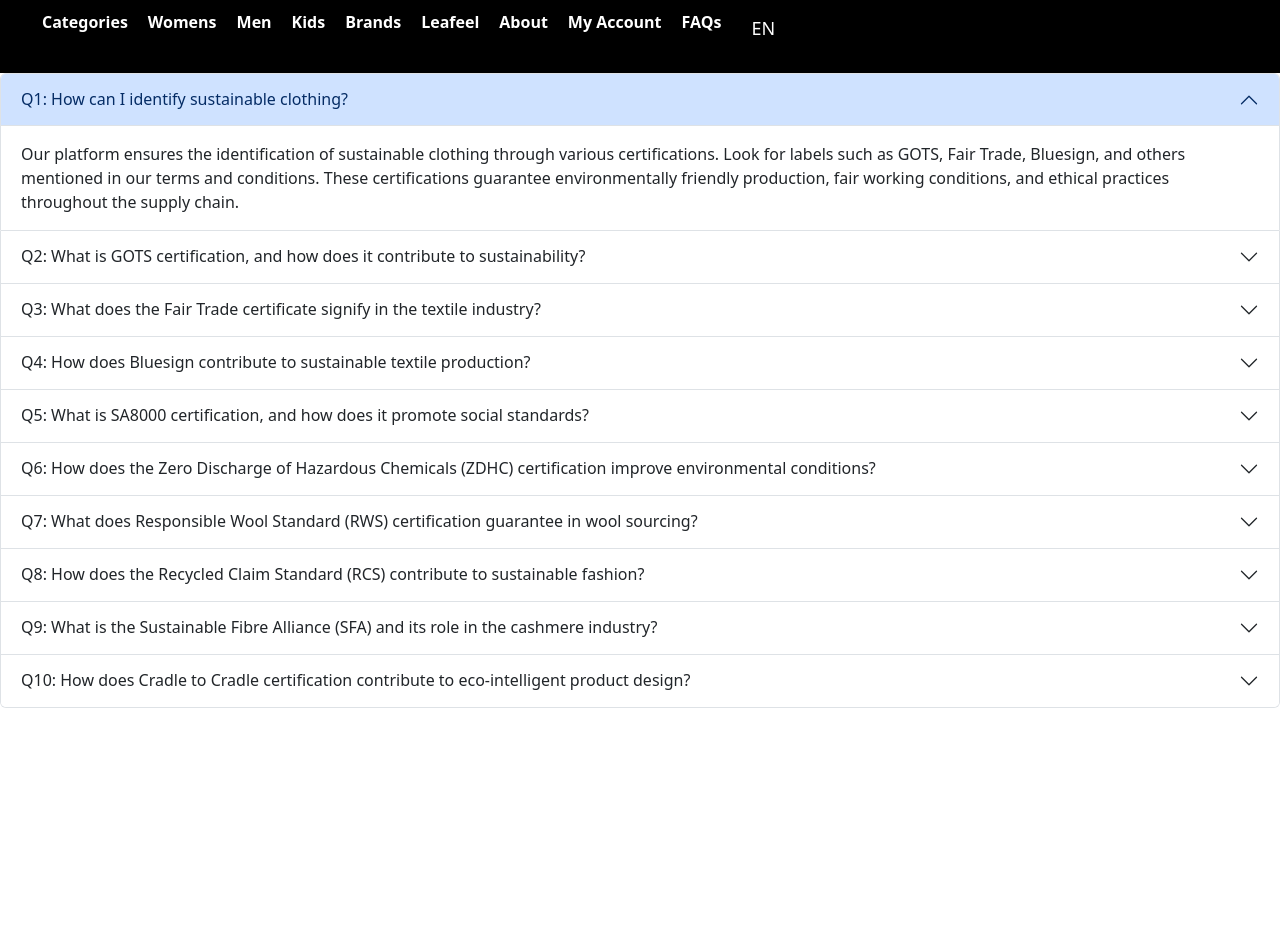
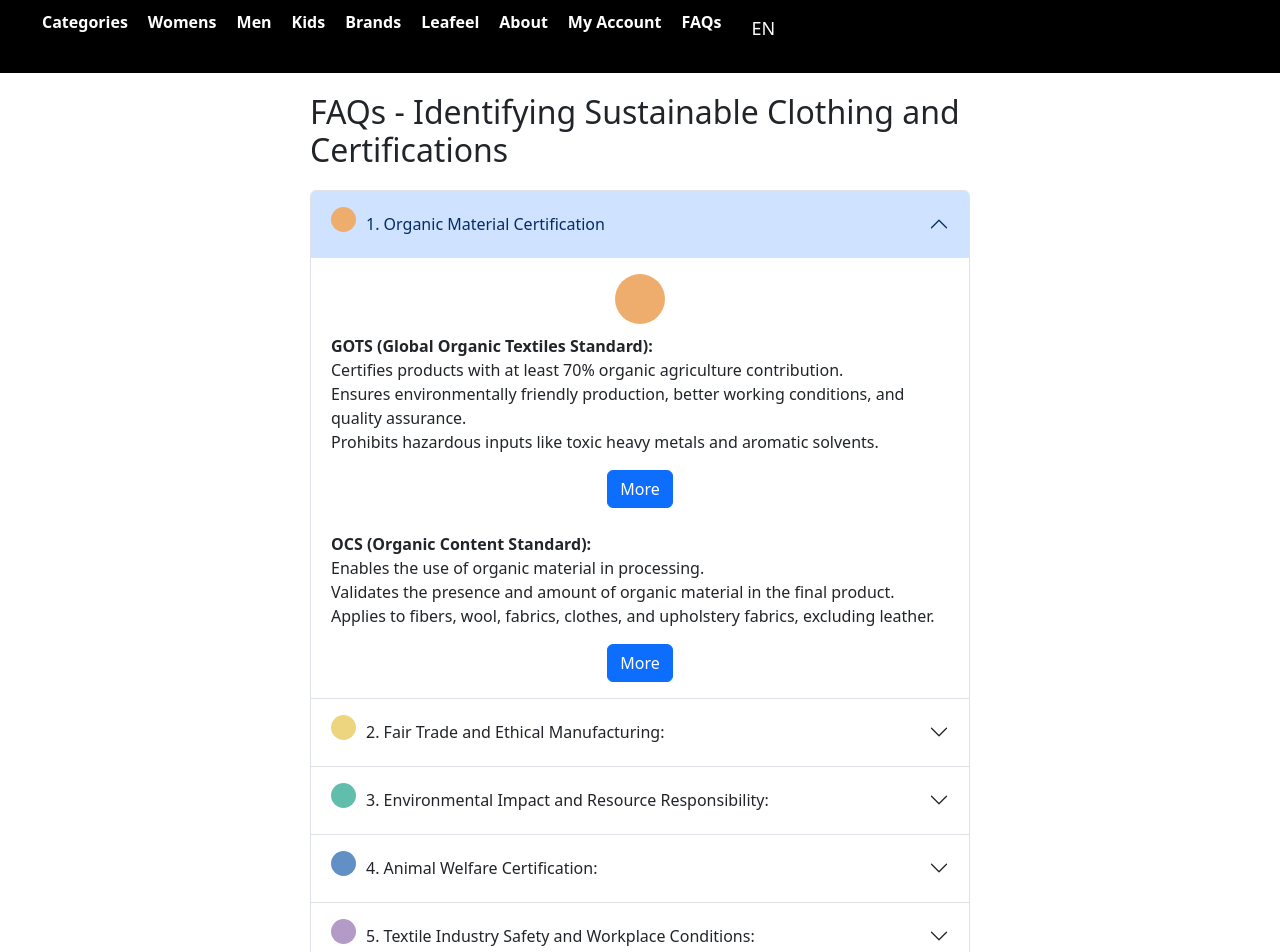
Before and after one commit to gustavohspm/tdw-group-3, a React (Create React App) app: page /FAQs in a window 1280 px wide. Shown: the top 952 px of the page. Before the commit the page ends 800 px from the top, so only its background shows below. Built offline with nearby package versions, Linux system fonts and the light colour scheme.

Commit message:
I have revised the FAQ page. Previously, it featured a simple accordion with older questions designed in Figma. These questions were outdated. I have since updated them with current inquiries and added associated colors.

```diff
--- /dev/null
+++ b/src/components/FAQs.css
@@ -0,0 +1,5 @@
+.accordion-container {
+  max-width: 700px;
+  margin: auto;
+  padding: 20px;
+}
--- a/src/components/FAQs.js
+++ b/src/components/FAQs.js
@@ -1,76 +1,243 @@
-import React from 'react';
+import React, { useState } from 'react';
+import 'bootstrap/dist/css/bootstrap.min.css';
 import Accordion from 'react-bootstrap/Accordion';
 import NavBar from '../globalComponents/NavBar';
+import './FAQs.css';
 
 function FAQs() {
+  const circleStyle1 = {
+    height: '50px',
+    width: '50px',
+    backgroundColor: '#EEAD6D',
+    borderRadius: '50%',
+    display: 'block',
+    marginLeft: 'auto',
+    marginRight: 'auto',
+    marginBottom: '10px',
+  };
+
+  const circleStyle2 = {
+    height: '50px',
+    width: '50px',
+    backgroundColor: '#EDD57F',
+    borderRadius: '50%',
+    display: 'block',
+    marginLeft: 'auto',
+    marginRight: 'auto',
+    marginBottom: '10px',
+  };
+
+  const circleStyle3 = {
+    height: '50px',
+    width: '50px',
+    backgroundColor: '#61BEAD',
+    borderRadius: '50%',
+    display: 'block',
+    marginLeft: 'auto',
+    marginRight: 'auto',
+    marginBottom: '10px',
+  };
+
+  const circleStyle4 = {
+    height: '50px',
+    width: '50px',
+    backgroundColor: '#628FC5',
+    borderRadius: '50%',
+    display: 'block',
+    marginLeft: 'auto',
+    marginRight: 'auto',
+    marginBottom: '10px',
+  };
+
+  const circleStyle5 = {
+    height: '50px',
+    width: '50px',
+    backgroundColor: '#B39AC7',
+    borderRadius: '50%',
+    display: 'block',
+    marginLeft: 'auto',
+    marginRight: 'auto',
+    marginBottom: '10px',
+  };
+
+  const [openItem, setOpenItem] = useState(null);
+
+  const toggleItem = (eventKey) => {
+    setOpenItem(openItem === eventKey ? null : eventKey);
+  };
+
   return (
     <div>
       <NavBar />
-      <Accordion defaultActiveKey="1">
+      <div className="accordion-container">
+      <h2 style={{ textAlign: 'left', marginBottom: '20px' }}>FAQs - Identifying Sustainable Clothing and Certifications</h2>
+        <Accordion defaultActiveKey="1" onSelect={toggleItem}>
         <Accordion.Item eventKey="1">
-        <Accordion.Header>Q1: How can I identify sustainable clothing?</Accordion.Header>
+        <Accordion.Header>
+          <div style={{ display: 'flex', alignItems: 'center' }}>
+            {openItem !== "1" && (
+                <span style={{ ...circleStyle1, height: '25px', width: '25px', flexShrink: 0 }}></span>
+            )}
+            <div style={{ textAlign: 'left', marginLeft: '10px' }}>
+              1. Organic Material Certification
+            </div>
+          </div>
+        </Accordion.Header>
+
         <Accordion.Body>
-        Our platform ensures the identification of sustainable clothing through various certifications. Look for labels such as GOTS, Fair Trade, Bluesign, and others mentioned in our terms and conditions. These certifications guarantee environmentally friendly production, fair working conditions, and ethical practices throughout the supply chain.
+          <div style={{ textAlign: 'Left' }}>
+            <span style={circleStyle1}></span>
+            <div>
+              <p><strong>GOTS (Global Organic Textiles Standard):</strong><br />
+                Certifies products with at least 70% organic agriculture contribution.<br />
+                Ensures environmentally friendly production, better working conditions, and quality assurance.<br />
+                Prohibits hazardous inputs like toxic heavy metals and aromatic solvents.</p>
+                <div className="d-flex justify-content-center">
+                  <a href="https://global-standard.org/" target="_blank" rel="noopener noreferrer" className="btn btn-primary">More</a>
+                  </div>
+                  <br />
+              <p><strong>OCS (Organic Content Standard):</strong><br />
+                Enables the use of organic material in processing.<br />
+                Validates the presence and amount of organic material in the final product.<br />
+                Applies to fibers, wool, fabrics, clothes, and upholstery fabrics, excluding leather.</p>
+                <div className="d-flex justify-content-center">
+                  <a href="https://textileexchange.org/organic-content-standard/" target="_blank" rel="noopener noreferrer" className="btn btn-primary">More</a>
+                </div>
+            </div>
+          </div>
+        </Accordion.Body>
+
+        </Accordion.Item>
+        <Accordion.Item eventKey="2">
+          <Accordion.Header>
+            <div style={{ display: 'flex', alignItems: 'center' }}>
+              {openItem !== "2" && (
+                  <span style={{ ...circleStyle2, height: '25px', width: '25px', flexShrink: 0 }}></span>
+              )}
+              <div style={{ textAlign: 'left', marginLeft: '10px' }}>
+                2. Fair Trade and Ethical Manufacturing:
+              </div>
+            </div>
+          </Accordion.Header>
+          <Accordion.Body>
+          <div style={{ textAlign: 'Left' }}>
+            <span style={circleStyle2}></span>
+            <div>
+              <p><strong>Fair Trade Textile Standard:</strong><br />
+                Facilitates sustainable and equitable trade relationships.<br />
+                Applicable for end products exported from developing to developed countries.<br />
+                Ensures fair-trade cotton usage and safe working conditions in the supply chain.</p>
+                <div className="d-flex justify-content-center">
+                  <a href="https://www.fairtrade.net/standard/textile" target="_blank" rel="noopener noreferrer" className="btn btn-primary">More</a>
+                  </div>
+                  <br />
+              <p><strong>WRAP (Worldwide Responsible Apparel Production):</strong><br />
+                Independent certification fostering safe, lawful, humane, and ethical manufacturing.<br />
+                Demonstrates a commitment to social and ethical standards.</p>
+                <div className="d-flex justify-content-center">
+                  <a href="https://wrapcompliance.org/en/" target="_blank" rel="noopener noreferrer" className="btn btn-primary">More</a>
+                </div>
+            </div>
+          </div>
           </Accordion.Body>
         </Accordion.Item>
-      <Accordion.Item eventKey="2">
-        <Accordion.Header>Q2: What is GOTS certification, and how does it contribute to sustainability?</Accordion.Header>
+
+        <Accordion.Item eventKey="3">
+          <Accordion.Header>
+          <div style={{ display: 'flex', alignItems: 'center' }}>
+            {openItem !== "3" && (
+                <span style={{ ...circleStyle3, height: '25px', width: '25px', flexShrink: 0 }}></span>
+            )}
+              <div style={{ textAlign: 'left', marginLeft: '10px' }}>
+                3. Environmental Impact and Resource Responsibility:
+              </div>
+          </div>
+            </Accordion.Header>
           <Accordion.Body>
-        The Global Organic Textile Standard (GOTS) certification ensures that textile products have a minimum of 70% organic agriculture contribution. It guarantees environmentally friendly production, better working conditions, and the prohibition of hazardous inputs such as toxic heavy metals and aromatic solvents.
+          <div style={{ textAlign: 'Left' }}>
+            <span style={circleStyle3}></span>
+            <div>
+              <p><strong>Bluesign:</strong><br />
+                Emphasizes responsible resource use and minimal impact on people and the environment.<br />
+                Certifies stringent consumer safety requirements and promotes an ideal production process.</p>
+                <div className="d-flex justify-content-center">
+                  <a href="https://www.bluesign.com/en/" target="_blank" rel="noopener noreferrer" className="btn btn-primary">More</a>
+                  </div>
+                  <br />
+              <p><strong>SFA (Sustainable Fibre Alliance):</strong><br />
+                Tackles sustainability challenges in cashmere production.<br />
+                Focuses on the safety and welfare of goats and herders.<br />
+                Developed as the world's first holistic sustainability cashmere standard.</p>
+                <div className="d-flex justify-content-center">
+                  <a href="https://sustainablefibre.org/" target="_blank" rel="noopener noreferrer" className="btn btn-primary">More</a>
+                </div>
+            </div>
+          </div>
           </Accordion.Body>
         </Accordion.Item>
-      <Accordion.Item eventKey="3">
-        <Accordion.Header>Q3: What does the Fair Trade certificate signify in the textile industry?</Accordion.Header>
+
+        <Accordion.Item eventKey="4">
+          <Accordion.Header>
+          <div style={{ display: 'flex', alignItems: 'center' }}>
+            {openItem !== "4" && (
+                <span style={{ ...circleStyle4, height: '25px', width: '25px', flexShrink: 0 }}></span>
+            )}
+              <div style={{ textAlign: 'left', marginLeft: '10px' }}>
+                4. Animal Welfare Certification:
+              </div>
+          </div>
+            </Accordion.Header>
           <Accordion.Body>
-        The Fair Trade certificate, issued by the World Fair Trade Organisation, ensures sustainable and equitable trade relationships. It focuses on fair working conditions, primarily using fair-trade cotton, and applies to end products exported from developing to developed countries.
+          <div style={{ textAlign: 'Left' }}>
+            <span style={circleStyle4}></span>
+            <div>
+              <p><strong>RWS (Responsible Wool Standard):</strong><br />
+                Ensures the proper treatment of sheep and maintains the quality of grazing land.<br />
+                Provides verification of farm-level practices, allowing brands to claim sustainable wool sourcing.</p>
+                <div className="d-flex justify-content-center">
+                  <a href="https://textileexchange.org/responsible-wool-standard/" target="_blank" rel="noopener noreferrer" className="btn btn-primary">More</a>
+                  </div>
+                  <br />
+              <p><strong>RDS (Responsible Down Standard):</strong><br />
+                Ensures animal welfare in down and feather products.<br />
+                Examines various animal products to guarantee their welfare.</p>
+                <div className="d-flex justify-content-center">
+                  <a href="https://textileexchange.org/responsible-down-standard/" target="_blank" rel="noopener noreferrer" className="btn btn-primary">More</a>
+                </div>
+            </div>
+          </div>
           </Accordion.Body>
         </Accordion.Item>
-      <Accordion.Item eventKey="4">
-        <Accordion.Header>Q4: How does Bluesign contribute to sustainable textile production?</Accordion.Header>
+
+        <Accordion.Item eventKey="5">
+          <Accordion.Header>
+          <div style={{ display: 'flex', alignItems: 'center' }}>
+            {openItem !== "5" && (
+                <span style={{ ...circleStyle5, height: '25px', width: '25px', flexShrink: 0 }}></span>
+            )}
+              <div style={{ textAlign: 'left', marginLeft: '10px' }}>
+                5. Textile Industry Safety and Workplace Conditions:
+              </div>
+          </div>
+          </Accordion.Header>
           <Accordion.Body>
-        Bluesign certification emphasizes the responsible use of resources and minimal impact on people and the environment. It combines consumer safety, water and air emissions, and occupational health, ensuring the final textile product meets stringent consumer safety requirements worldwide.
-        </Accordion.Body>
-      </Accordion.Item>
-      <Accordion.Item eventKey="5">
-        <Accordion.Header>Q5: What is SA8000 certification, and how does it promote social standards?</Accordion.Header>
-        <Accordion.Body>
-        SA8000 is a leading social certification program ensuring a fair and decent environment for workers. It checks for criteria such as child labor, health, and safety, freedom of association, and right to collective bargaining, promoting the highest social standards.
-        </Accordion.Body>
-      </Accordion.Item>
-      <Accordion.Item eventKey="6">
-        <Accordion.Header>Q6: How does the Zero Discharge of Hazardous Chemicals (ZDHC) certification improve environmental conditions?</Accordion.Header>
-        <Accordion.Body>
-        ZDHC aims to treat toxic substances in the textile, leather, and footwear value chain, assuring safer health conditions. It involves signatory brands, value chain affiliates, and associates to improve the environment and people’s wellbeing.
-        </Accordion.Body>
-      </Accordion.Item>
-      <Accordion.Item eventKey="7">
-        <Accordion.Header>Q7: What does Responsible Wool Standard (RWS) certification guarantee in wool sourcing?</Accordion.Header>
-        <Accordion.Body>
-        RWS focuses on proper treatment of sheep and maintaining the quality of land they graze on. It provides verification of practices at the farm level, ensuring the best quality of wool following global standards.
-        </Accordion.Body>
-      </Accordion.Item>
-      <Accordion.Item eventKey="8">
-        <Accordion.Header>Q8: How does the Recycled Claim Standard (RCS) contribute to sustainable fashion?</Accordion.Header>
-        <Accordion.Body>
-        RCS is a chain of custody standard tracking recycled raw materials in the supply chain. It ensures minimal wastage in processing stages and checks for the presence and amount of recycled material in the final product.
-        </Accordion.Body>
-      </Accordion.Item>
-      <Accordion.Item eventKey="9">
-        <Accordion.Header>Q9: What is the Sustainable Fibre Alliance (SFA) and its role in the cashmere industry?</Accordion.Header>
-        <Accordion.Body>
-        SFA's Sustainable Cashmere Standard tackles sustainability challenges in cashmere production, focusing on the safety and welfare of goats and herders. It is the world’s first holistic sustainability cashmere standard.
-        </Accordion.Body>
-      </Accordion.Item>
-      <Accordion.Item eventKey="10">
-        <Accordion.Header>Q10: How does Cradle to Cradle certification contribute to eco-intelligent product design?</Accordion.Header>
-        <Accordion.Body>
-        Cradle to Cradle certification is a multi-attribute label showcasing efforts in eco-intelligent product design. It focuses on eco-friendly and recyclable materials, efficient use of water and energy, making it applicable from raw materials to finished products.
-        For more details on certifications and sustainable practices, refer to our terms and conditions and the provided references.
+          <div style={{ textAlign: 'Left' }}>
+            <span style={circleStyle5}></span>
+            <div>
+              <p><strong>FWF (Fair Wear Foundation):</strong><br />
+                Works for safer working conditions and sustainable workplace improvements.<br />
+                Brands can prioritize manufacturers certified by FWF for safe working conditions.</p>
+                <div className="d-flex justify-content-center">
+                  <a href="https://www.fairwear.org/" target="_blank" rel="noopener noreferrer" className="btn btn-primary">More</a>
+                </div>
+            </div>
+          </div>
           </Accordion.Body>
         </Accordion.Item>
       </Accordion>
+      <p style={{ marginTop: '20px' }}>These categories cover a range of certifications addressing environmental impact, ethical manufacturing, animal welfare, and workplace conditions in the textile industry.</p>
     </div>
-
+    </div>
   );
 }
 
```
Lines whose indentation alone changed are shown as unchanged.
